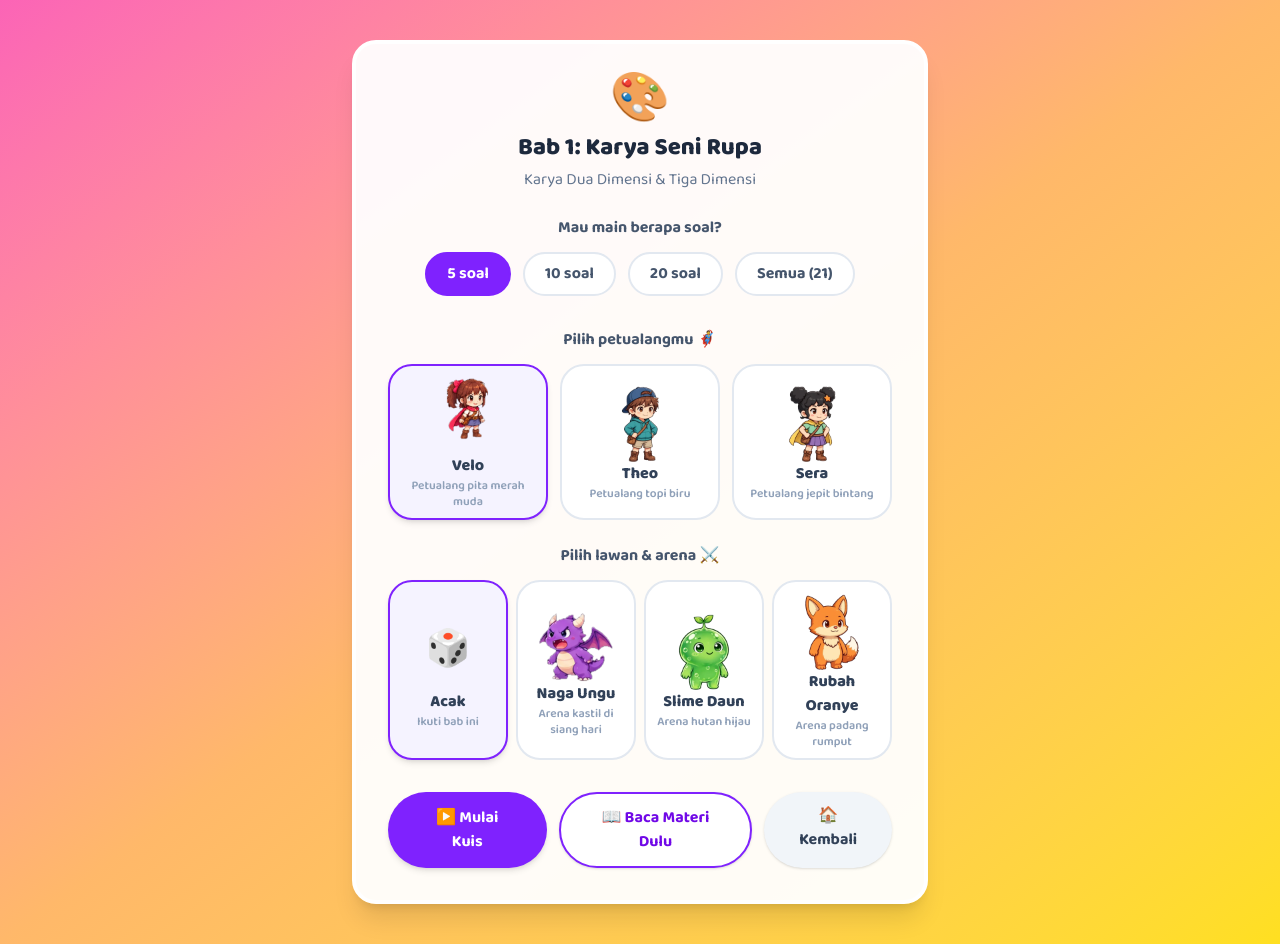
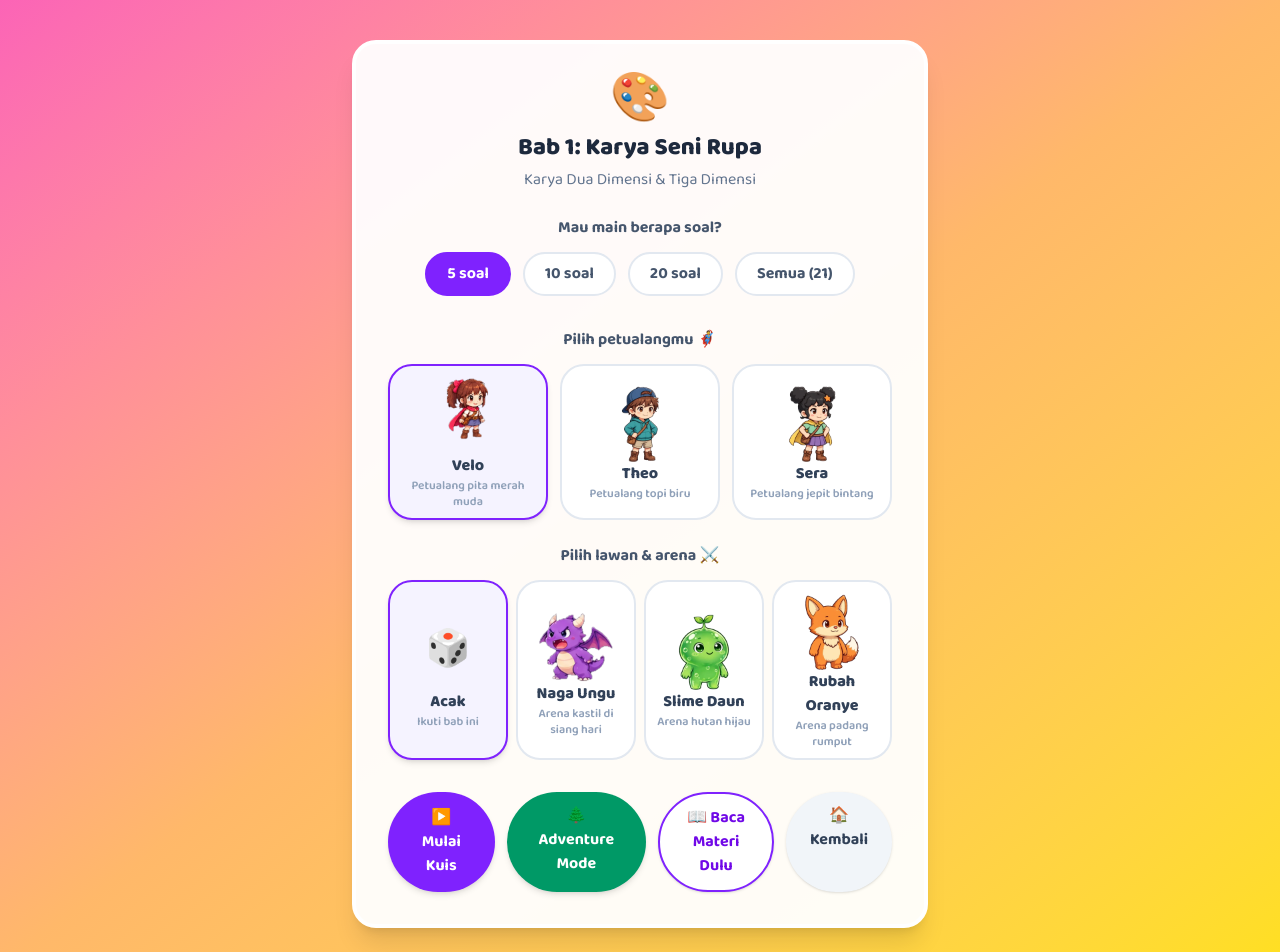
Before and after one commit to theodoresibp/kuis-belajar-anak, a Next.js app: page /quiz/bab-1-karya-seni-rupa in a window 1280 px wide. Shown: the top 952 px of the page. Built offline with nearby package versions, Linux system fonts and the light colour scheme.

Commit message:
feat(adventure): add Adventure Mode launch from quiz settings

```diff
--- a/src/components/QuizGame.tsx
+++ b/src/components/QuizGame.tsx
@@ -321,6 +321,12 @@ export default function QuizGame({ chapter }: { chapter: QuizChapter }) {
             ▶️ Mulai Kuis
           </button>
           <Link
+            href={`/adventure/${chapter.id}?count=${questionCount}`}
+            className="rounded-full bg-emerald-600 hover:bg-emerald-700 text-white font-bold px-8 py-3 shadow-md transition-colors"
+          >
+            🌲 Adventure Mode
+          </Link>
+          <Link
             href={`/materi/${chapter.id}`}
             className="rounded-full bg-white border-2 border-violet-600 hover:bg-violet-50 text-violet-700 font-bold px-6 py-3 shadow-sm transition-colors"
           >
```
